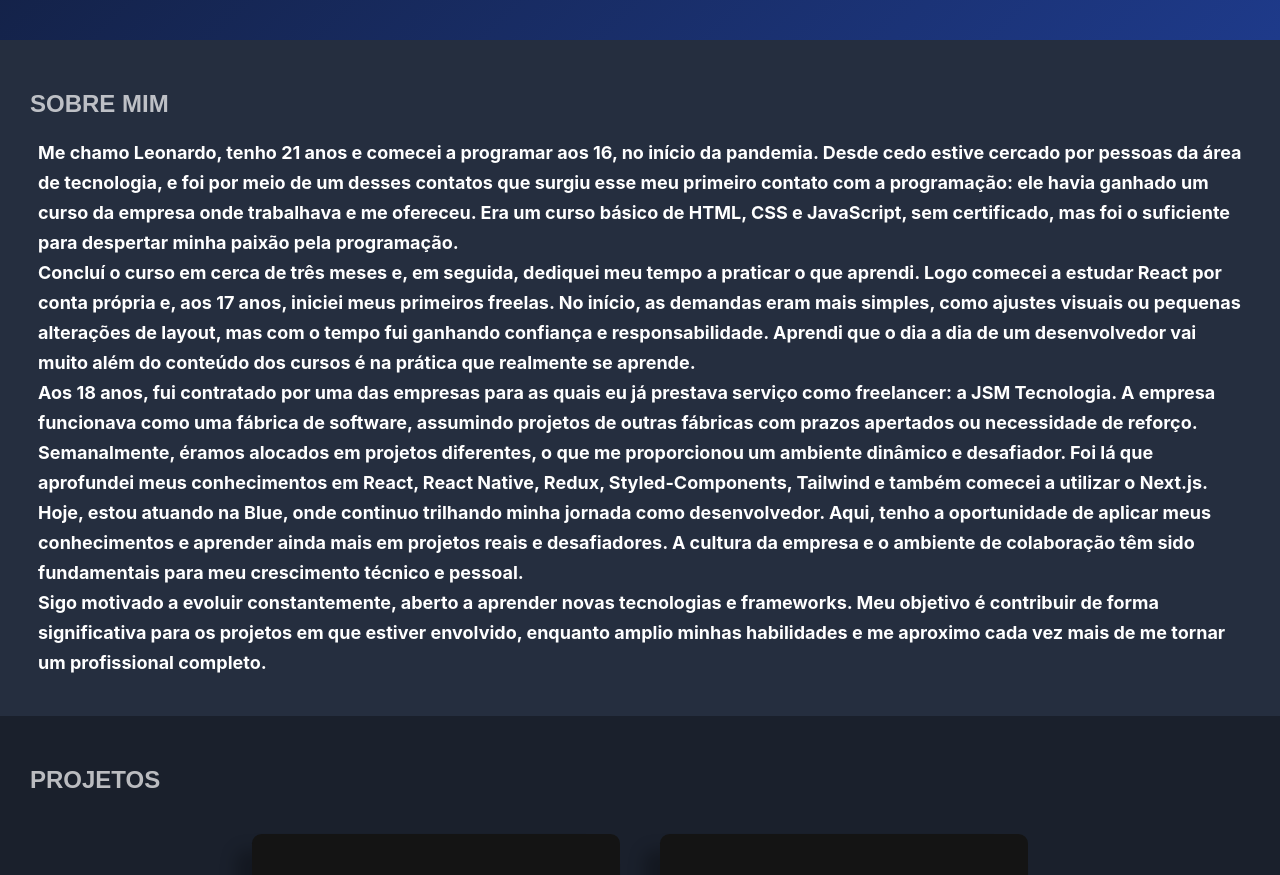
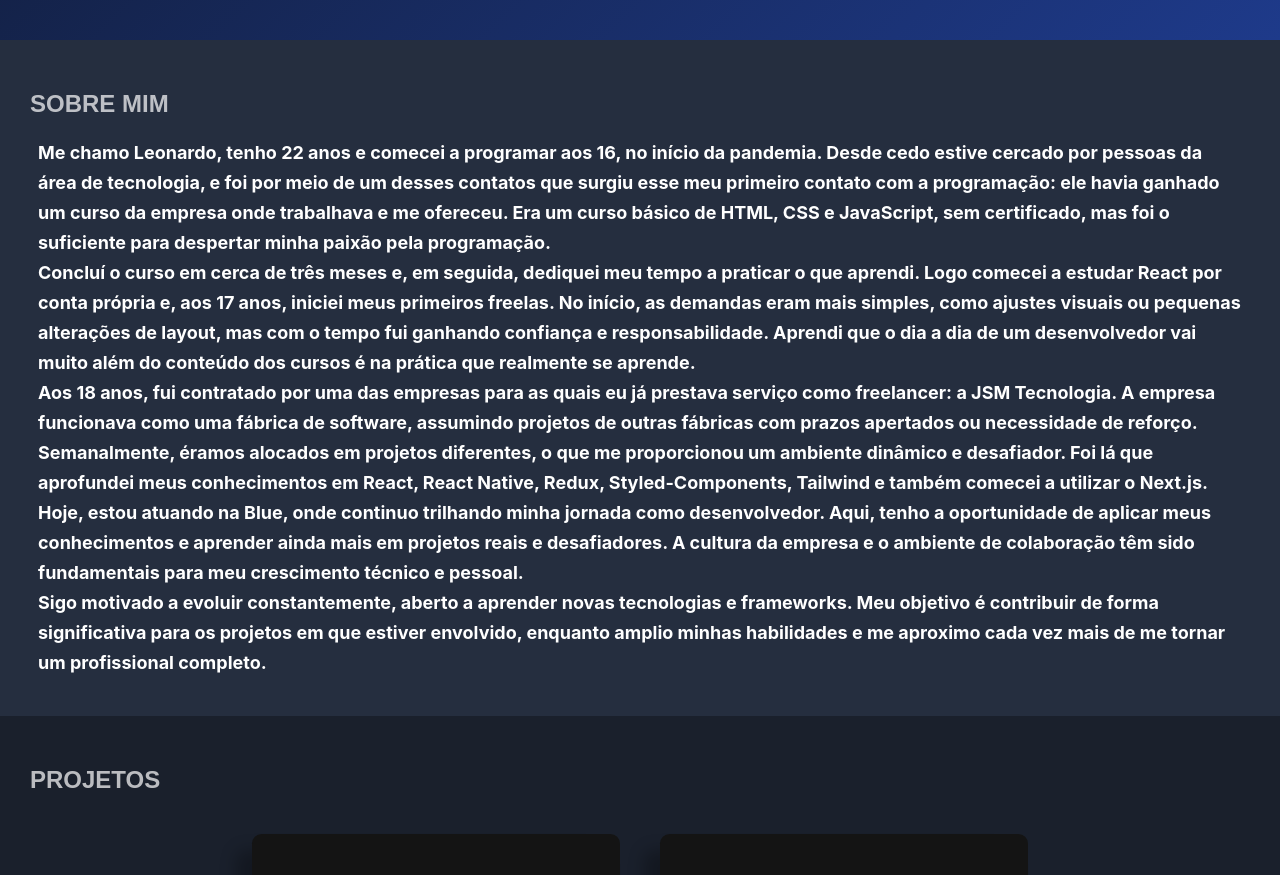
Before and after one commit to LeonardoPNunes/Portfolio, a React (Create React App) app: page / in a window 1280 px wide. Shown: the part 640-1515 px from the top of the page. Built offline with nearby package versions, Linux system fonts and the light colour scheme.

Commit message:
feat(portfolio) add new portfolio

```diff
--- a/src/views/AboutMe/index.jsx
+++ b/src/views/AboutMe/index.jsx
@@ -6,7 +6,7 @@ const AboutMe = () => {
     <SectionAboutMe id="#aboutMe">
       <h1>Sobre Mim</h1>
       <p>
-        Me chamo Leonardo, tenho 21 anos e comecei a programar aos 16, no início
+        Me chamo Leonardo, tenho 22 anos e comecei a programar aos 16, no início
         da pandemia. Desde cedo estive cercado por pessoas da área de
         tecnologia, e foi por meio de um desses contatos que surgiu esse meu
         primeiro contato com a programação: ele havia ganhado um curso da
```
Also changed, not shown: 2 other files (tests, documents, lock files or other folders).
